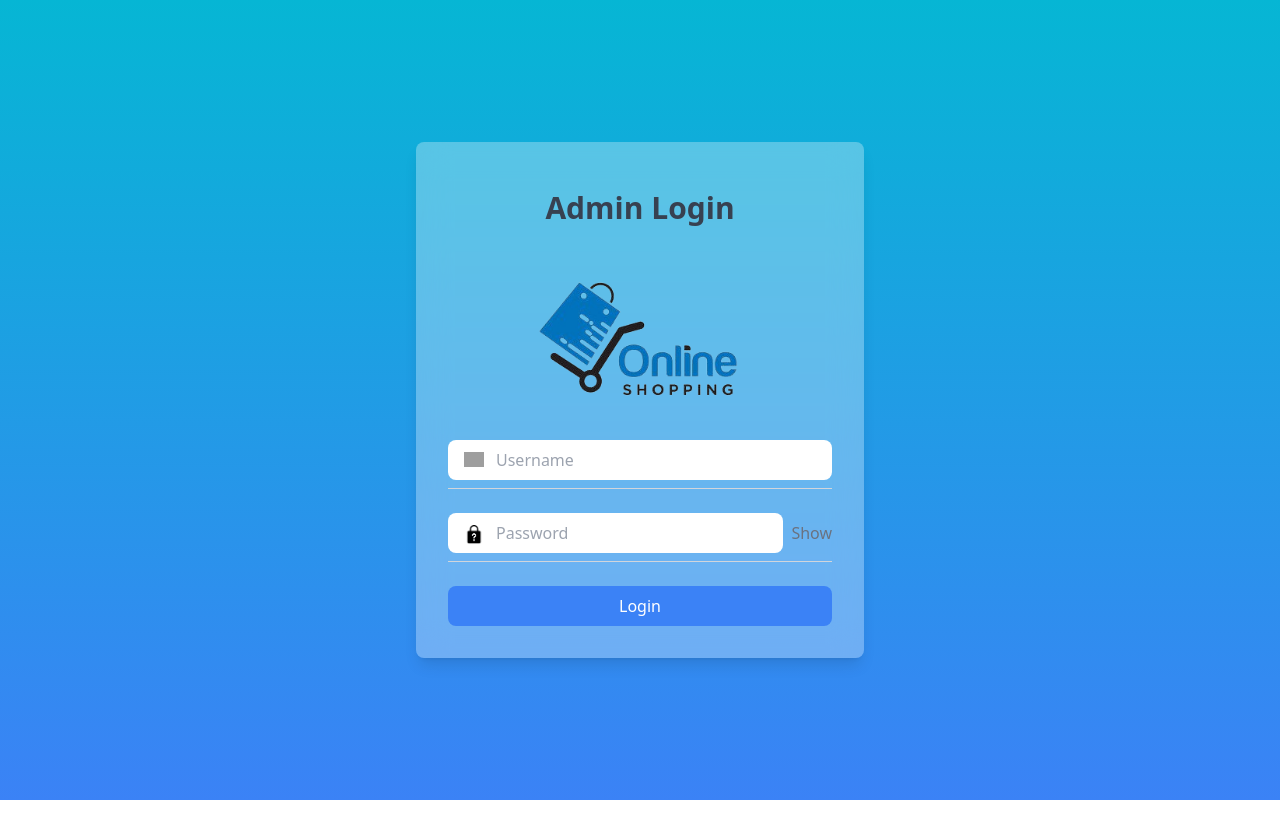
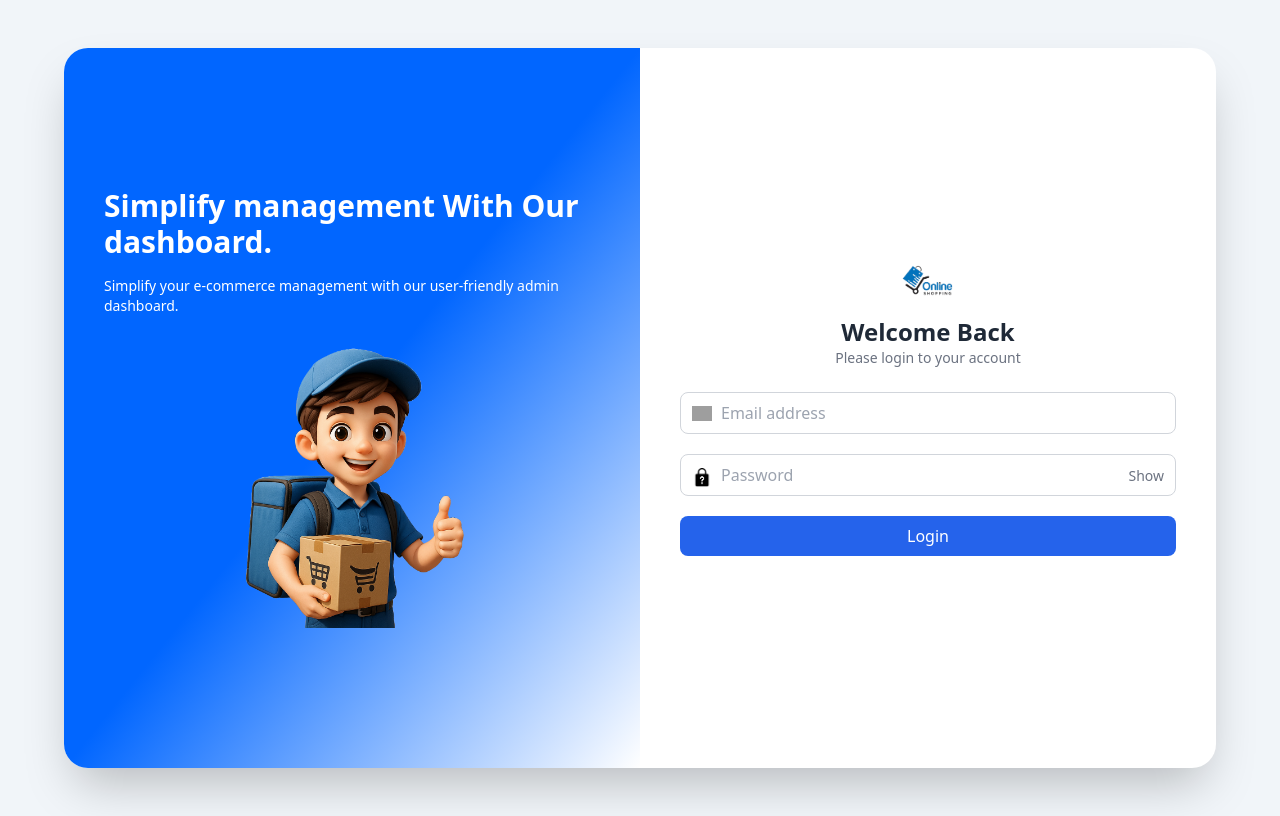
Before and after one commit to saravanaecom/testadmin, a React (Create React App) app: page / in a window 1280 px wide. Built offline with nearby package versions, Linux system fonts and the light colour scheme; grey boxes are pictures that could not be loaded.

Commit message:
Add files via upload

```diff
--- a/src/pages/login.jsx
+++ b/src/pages/login.jsx
@@ -3,6 +3,7 @@ import { useNavigate } from 'react-router-dom';
 import { useAuth } from '../context/authContext';
 import { loginUser } from '../services/AdminCommanFuncation';
 import AdminLogo from '../assets/logoadmin.png';
+import Imageside from '../assets/imagedesign.png';
 import UserLogo from '../assets/user.png';
 import PasswordLogo from '../assets/password.png';
 import ErrorModal from "../components/error";
@@ -89,67 +90,78 @@ const Login = () => {
   };
 
   return (
-    <div className="bg-gradient-to-b from-cyan-500 to-blue-500 min-h-screen flex items-center justify-center">
-      <div className="bg-white bg-opacity-30 backdrop-blur-lg rounded-lg p-8 mx-auto max-w-md w-full shadow-lg">
-        <div className="text-center mb-8">
-          <h2 className="text-3xl font-bold text-gray-700 mt-4">Admin Login</h2>
-        </div>
+    <div className="min-h-screen flex items-center justify-center bg-slate-100 px-4 py-12">
+      <div className="bg-white shadow-2xl rounded-3xl overflow-hidden w-full max-w-6xl h-[90vh] flex">
 
-        <div className="header mb-6">
-          <div className="logo mb-4">
-            <img src={AdminLogo} alt="Admin Logo" className="w-56 mx-auto" />
+
+        <div className="w-1/2  bg-gradient-to-br from-[#0166ff] via-[#0166ff] to-white text-white p-10 flex flex-col justify-center relative">
+          <div>
+            <h2 className="text-3xl font-bold mb-4">Simplify management With Our dashboard.</h2>
+            <p className="text-sm mb-6">
+              Simplify your e-commerce management with our user-friendly admin dashboard.
+            </p>
+            <img
+              src={Imageside}
+              alt="Illustration"
+              className="w-full h-72 object-contain"
+            />
           </div>
         </div>
 
-        <form onSubmit={handleSubmit} className="space-y-6">
-          {/* Username field */}
-          <div className="relative flex items-center border-b border-gray-300 pb-2">
-            <div className="absolute left-4 top-3">
-              <img src={UserLogo} alt="Username Icon" className="w-5" />
+        {/* Right Side - Login Form */}
+        <div className="w-1/2 p-10 flex flex-col justify-center">
+          <div className="text-center mb-6">
+            <img src={AdminLogo} alt="Admin Logo" className="w-14 mx-auto mb-4" />
+            <h2 className="text-2xl font-bold text-gray-800">Welcome Back</h2>
+            <p className="text-gray-500 text-sm">Please login to your account</p>
           </div>
+
+          <form onSubmit={handleSubmit} className="space-y-5">
+            <div className="relative">
+              <img src={UserLogo} alt="Username Icon" className="absolute w-5 left-3 top-3.5" />
               <input
                 type="text"
                 name="Username"
                 value={loginData.Username}
                 onChange={handleChange}
-              placeholder="Username"
-              className="w-full pl-12 focus:outline-none text-gray-700 py-2 rounded-lg"
+                placeholder="Email address"
+                className="w-full pl-10 py-2 border border-gray-300 rounded-lg focus:outline-none focus:border-blue-600"
               />
+              {errors.Username && <p className="text-sm text-red-500 mt-1">{errors.Username}</p>}
             </div>
-          {errors.Username && <div className="text-red-500 text-sm mt-1">{errors.Username}</div>}
 
-          {/* Password field */}
-          <div className="relative flex items-center border-b border-gray-300 pb-2 mt-4">
-            <div className="absolute left-4 top-3">
-              <img src={PasswordLogo} alt="Password Icon" className="w-5" />
-            </div>
+            <div className="relative">
+              <img src={PasswordLogo} alt="Password Icon" className="absolute w-5 left-3 top-3.5" />
               <input
                 type={showPassword ? 'text' : 'password'}
                 name="Password"
                 value={loginData.Password}
                 onChange={handleChange}
                 placeholder="Password"
-              className="w-full pl-12 focus:outline-none text-gray-700 py-2 rounded-lg"
+                className="w-full pl-10 py-2 border border-gray-300 rounded-lg focus:outline-none focus:border-blue-600"
               />
-            <button type="button" onClick={handleClickShowPassword} className="ml-2 text-gray-500">
+              <button
+                type="button"
+                onClick={handleClickShowPassword}
+                className="absolute right-3 top-3 text-sm text-gray-500"
+              >
                 {showPassword ? 'Hide' : 'Show'}
               </button>
+              {errors.Password && <p className="text-sm text-red-500 mt-1">{errors.Password}</p>}
             </div>
-          {errors.Password && <div className="text-red-500 text-sm mt-1">{errors.Password}</div>}
 
-          {/* Submit button */}
-          <div className="mt-6">
+
             <button
               type="submit"
-              className="w-full bg-blue-500 text-white py-2 rounded-lg hover:bg-blue-600 focus:outline-none"
+              className="w-full bg-blue-600 hover:bg-blue-700 text-white py-2 rounded-lg transition duration-200"
             >
               Login
             </button>
-          </div>
           </form>
         </div>
+      </div>
+
       {/* Modals */}
-
       {isErrorModalOpen && <ErrorModal message={modalMessage} onClose={closeModal} />}
       {isSuccessModalOpen && <SuccessModal message={modalMessage} onClose={closeModal} />}
     </div>
```
Lines whose indentation alone changed are shown as unchanged.
